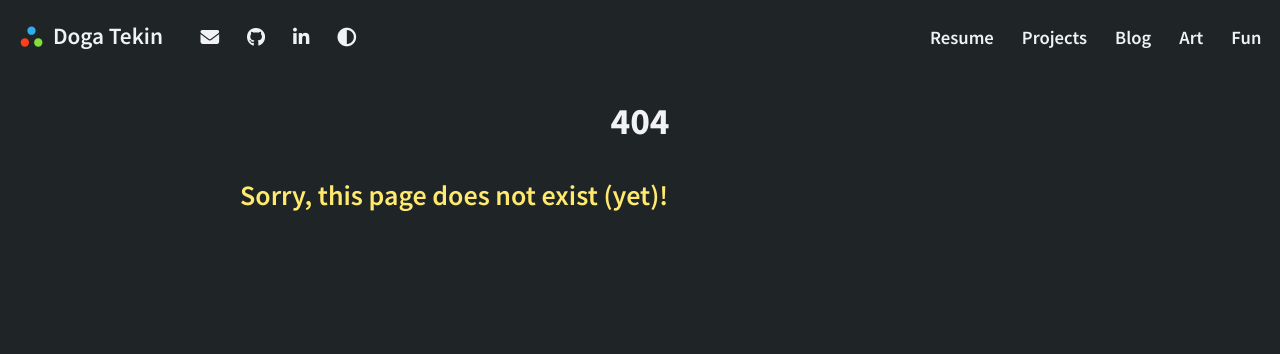
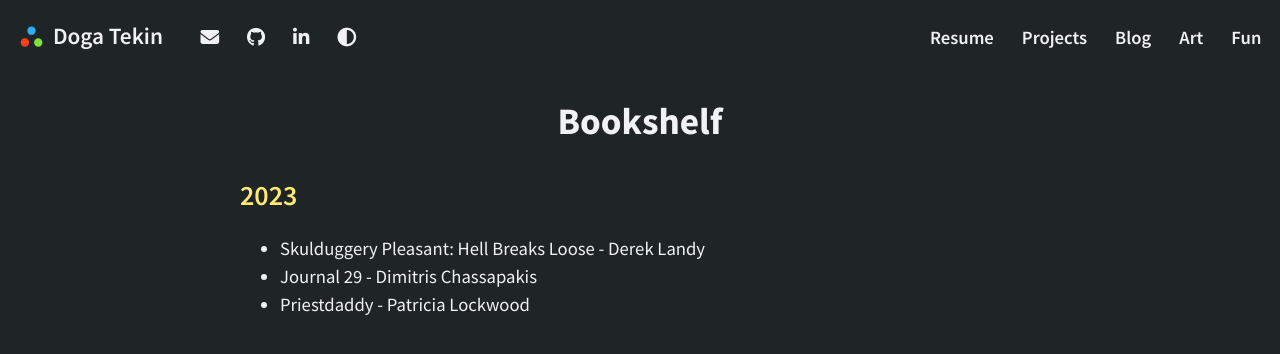
Before and after one commit to dogatekin/dogatekin.github.io, a SvelteKit app: page /fun/bookshelf in a window 1280 px wide. Before the commit this address had no page. Shown: the top 354 px of the page. Built offline with nearby package versions, Linux system fonts and the light colour scheme.

Commit message:
Bookshelf server-side loading test

```diff
--- /dev/null
+++ b/src/routes/fun/bookshelf/+page.server.js
@@ -0,0 +1,29 @@
+export function load({ params }) {
+  return {
+    bookshelf: [
+      {
+        year: '2023',
+        books: [
+          {
+            title: 'Skulduggery Pleasant: Hell Breaks Loose',
+            author: 'Derek Landy',
+            image:
+              'https://images-na.ssl-images-amazon.com/images/S/compressed.photo.goodreads.com/books/1678752148i/63325182.jpg'
+          },
+          {
+            title: 'Journal 29',
+            author: 'Dimitris Chassapakis',
+            image:
+              'https://images-na.ssl-images-amazon.com/images/S/compressed.photo.goodreads.com/books/1518679928i/34794475.jpg'
+          },
+          {
+            title: 'Priestdaddy',
+            author: 'Patricia Lockwood',
+            image:
+              'https://images-na.ssl-images-amazon.com/images/S/compressed.photo.goodreads.com/books/1481223015i/31920820.jpg'
+          }
+        ]
+      }
+    ]
+  };
+}
--- /dev/null
+++ b/src/routes/fun/bookshelf/+page.svelte
@@ -0,0 +1,18 @@
+<script>
+	export let data;
+</script>
+
+<svelte:head>
+	<title>Doga Tekin | Bookshelf</title>
+</svelte:head>
+
+<h1>Bookshelf</h1>
+
+{#each data.bookshelf as { year, books }}
+	<h2>{year}</h2>
+	<ul>
+		{#each books as { title, author, image }}
+			<li>{title} - {author}</li>
+		{/each}
+	</ul>
+{/each}
```
